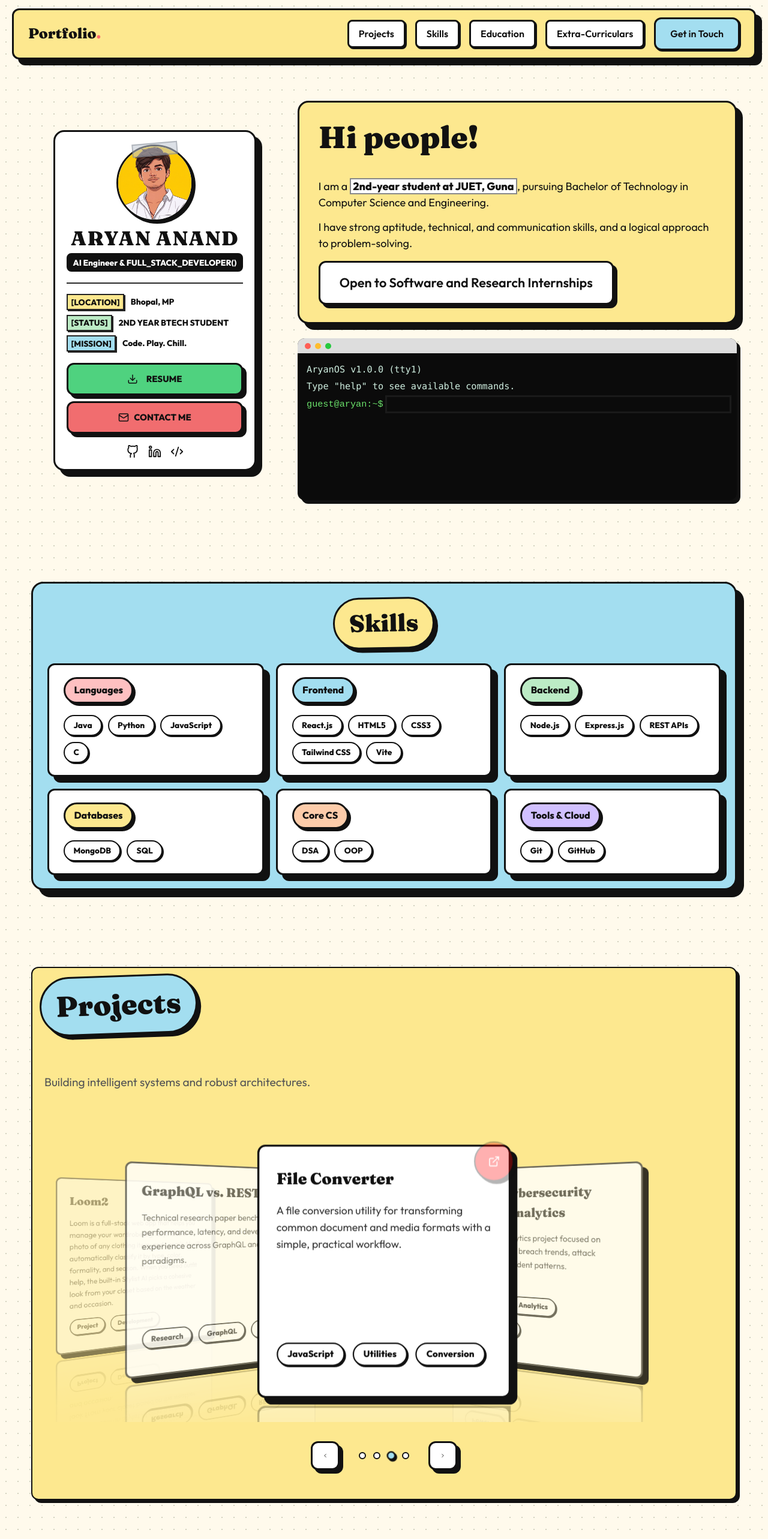
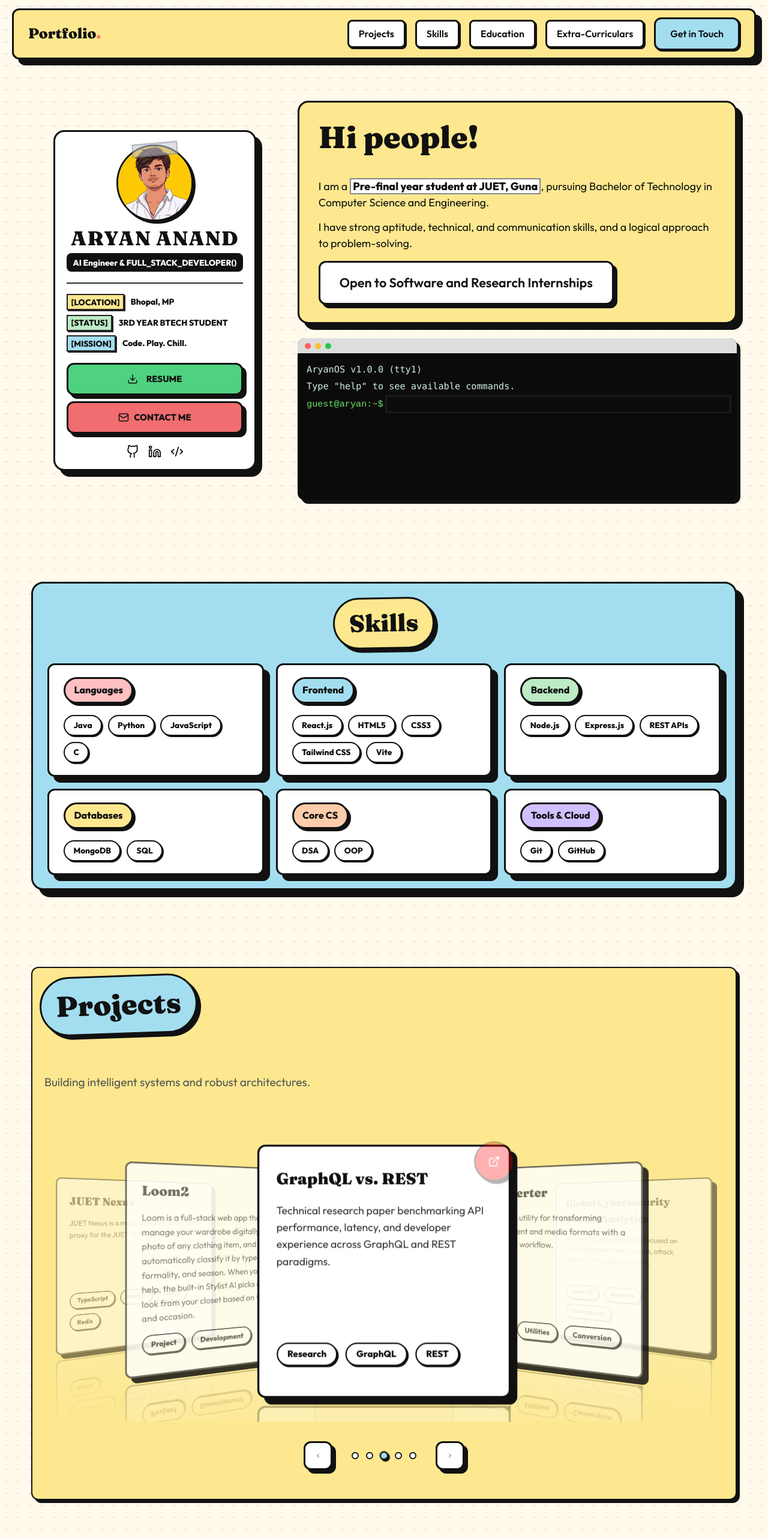
Before and after one commit to AryanAnand-ux/portfolio, a React (Vite) app: page / in a window 1280 px wide. Shown: the top 2566 px of the page at 60% size. Built offline with nearby package versions, Linux system fonts and the light colour scheme.

Commit message:
feat: add JUET Nexus project to portfolio data

```diff
--- a/src/components/Hero.jsx
+++ b/src/components/Hero.jsx
@@ -21,7 +21,7 @@ const Hero = () => (
 
           <div className="profile-meta">
             <div><span className="meta-key key-location">[LOCATION]</span><span> Bhopal, MP</span></div>
-            <div><span className="meta-key key-status">[STATUS]</span><span> 2ND YEAR BTECH STUDENT</span></div>
+            <div><span className="meta-key key-status">[STATUS]</span><span> 3RD YEAR BTECH STUDENT</span></div>
             <div><span className="meta-key key-mission">[MISSION]</span><span> Code. Play. Chill.</span></div>
           </div>
 
@@ -44,7 +44,7 @@ const Hero = () => (
           <div className="hero-cta-card reveal">
             <h1 className="hero-title">Hi people!</h1>
             <p className="hero-lead">
-              I am a <span className="hero-highlight">2nd-year student at JUET, Guna</span>, pursuing Bachelor of Technology in Computer Science and Engineering.
+              I am a <span className="hero-highlight">Pre-final year student at JUET, Guna</span>, pursuing Bachelor of Technology in Computer Science and Engineering.
             </p>
             <p className="hero-lead hero-lead-secondary">
               I have strong aptitude, technical, and communication skills, and a logical approach to problem-solving.
--- a/src/data/projects.js
+++ b/src/data/projects.js
@@ -1,4 +1,14 @@
 export const projectsData = [
+  {
+    id: 'juet-nexus',
+    title: 'JUET Nexus',
+    description: 'JUET Nexus is a modern student dashboard proxy for the JUET ERP system.',
+    tech: ['TypeScript', 'Next.js', 'Fastify', 'Redis'],
+    projectLink: 'https://github.com/AryanAnand-ux/JUET-Nexus.git',
+    link: null,
+    github: 'https://github.com/AryanAnand-ux/JUET-Nexus.git',
+    layoutClass: 'bento-third',
+  },
   {
     id: 'loom2',
     title: 'Loom2',
```
